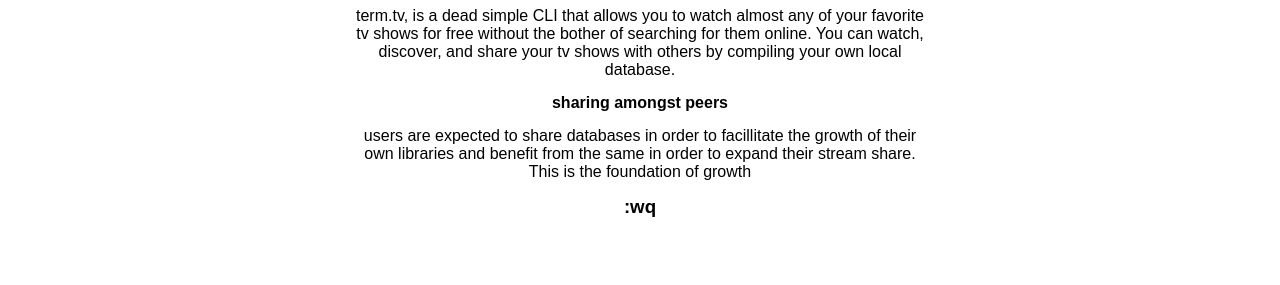
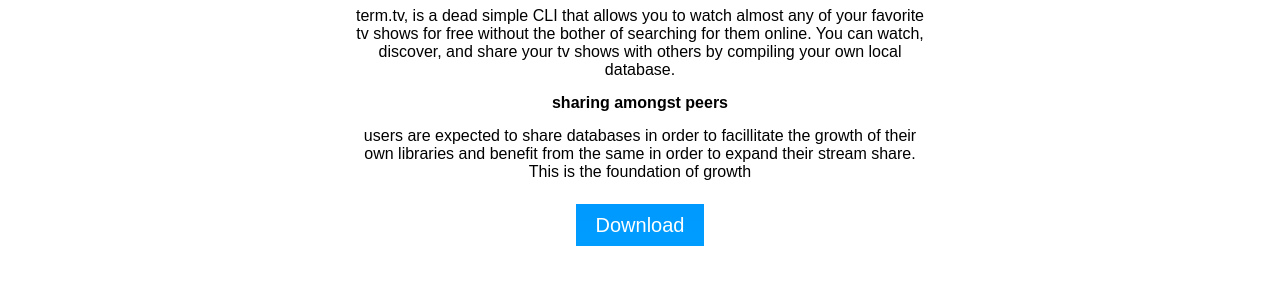
Before and after one commit to amiruqdah/tv-terminal, a plain HTML site: page index.html in a window 1280 px wide. Shown: the part 423-708 px from the top of the page. Drawn offline with Linux system fonts and the light colour scheme.

Commit message:
added download link and button

```diff
--- a/index.html
+++ b/index.html
@@ -39,6 +39,24 @@ canvas {
 .description{
   display:inline-block;
   width:100px
+}
+.btn {
+  background: #0099ff;
+  background-image: -webkit-linear-gradient(top, #0099ff, #009dff);
+  background-image: -moz-linear-gradient(top, #0099ff, #009dff);
+  background-image: -ms-linear-gradient(top, #0099ff, #009dff);
+  background-image: -o-linear-gradient(top, #0099ff, #009dff);
+  background-image: linear-gradient(to bottom, #0099ff, #009dff);
+  font-family: Arial;
+  color: #ffffff;
+  font-size: 20px;
+  padding: 10px 20px 10px 20px;
+  text-decoration: none;
+  margin-bottom: 30px;
+}
+.btn:hover {
+  background: #3cb0fd;
+  text-decoration: none;
 }
 *.unselectable {
    -moz-user-select: -moz-none;
@@ -118,6 +136,8 @@ var randInt = function(a, b) {
 	 			<h4 class="unselectable"> sharing amongst peers </h4>
 	 			<li class="unselectable" style="margin:15px;">users are expected to share databases in order to facillitate the growth of their own libraries and benefit from the same in order to expand their stream share. This is the foundation of growth</li>
 	 		<ul>
-	 		<h3>:wq</h3>
+	 		</br>
+	 			<a class="btn" href="https://www.dropbox.com/s/x3llbcp9a2uabh6/tv_v01.zip?dl=1">Download</a>
+	 		</br>
 	</body>
 </html>
```
